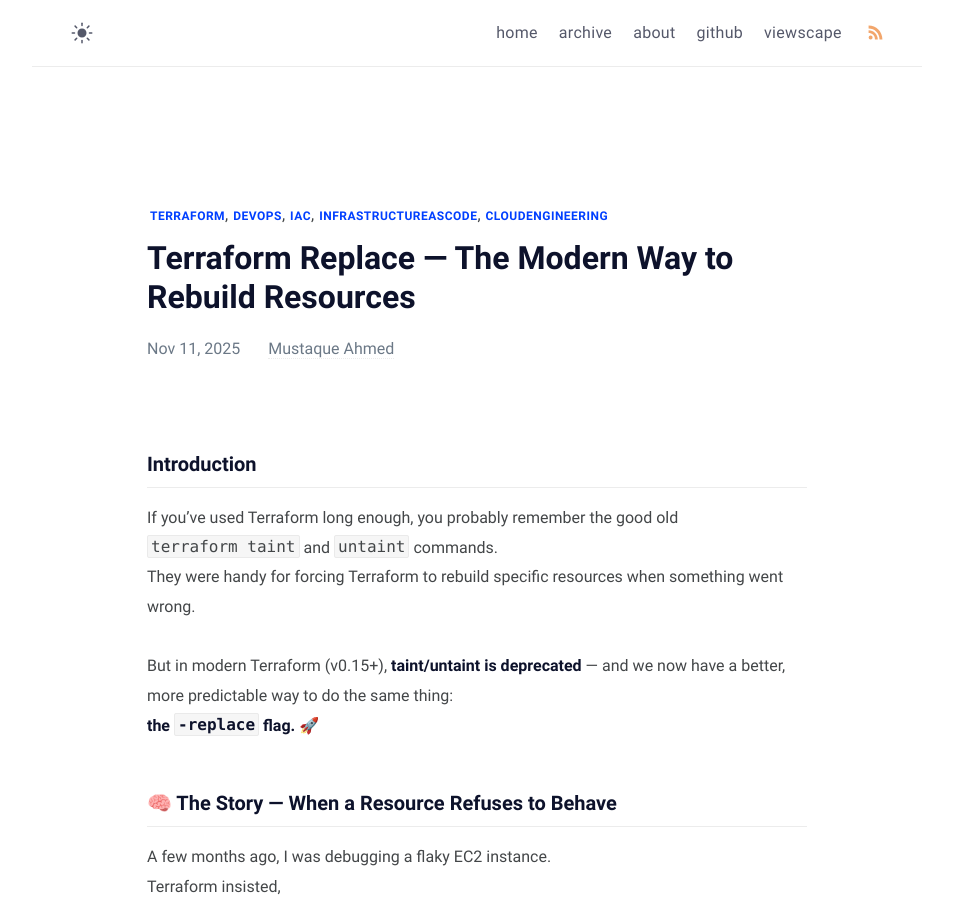
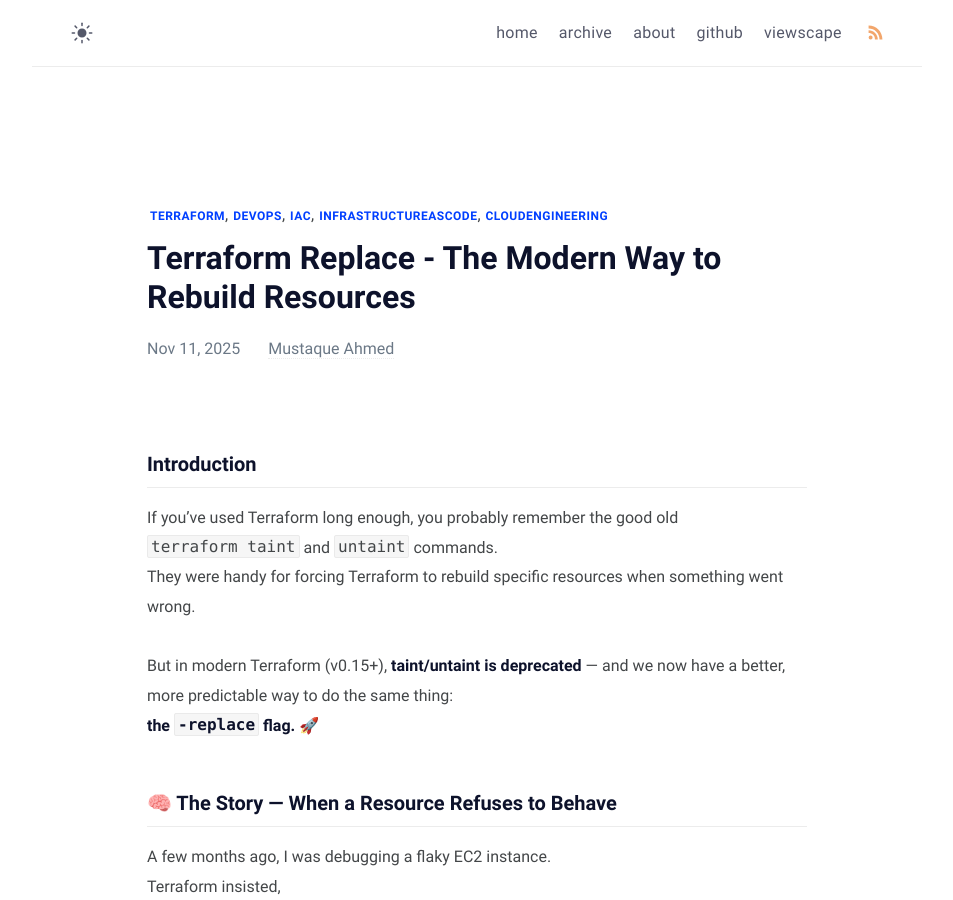
Before and after one commit to amustaque97/amustaque97.github.io, a Jekyll site: the page built from _posts/modern-way-to-recreate-terraform-resources/2025-11-11-modern-way-to-recreate-terraform-resources.md, in a window 1280 px wide and 900 px high. Shown: the whole window, without its empty margins (163-1116 px from the left). Built offline with Jekyll 4.4.1, drawn with Linux system fonts in a browser that asks for light colours.

```diff
--- a/_posts/modern-way-to-recreate-terraform-resources/2025-11-11-modern-way-to-recreate-terraform-resources.md
+++ b/_posts/modern-way-to-recreate-terraform-resources/2025-11-11-modern-way-to-recreate-terraform-resources.md
@@ -1,5 +1,5 @@
 ---
-title: Terraform Replace — The Modern Way to Rebuild Resources
+title: Terraform Replace - The Modern Way to Rebuild Resources
 date: 2025-11-11
 tags: [Terraform, DevOps ,IaC , InfrastructureAsCode, CloudEngineering ]
 description: A quick guide to Terraform’s -replace flag — the smarter, state-safe successor to taint and untaint
```
